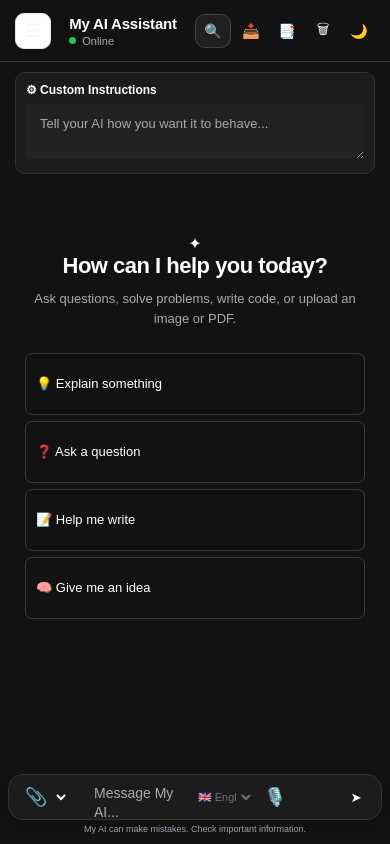
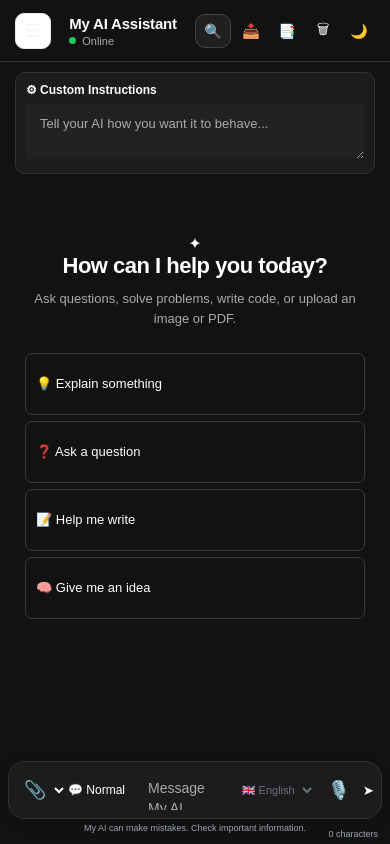
Before and after one commit to Khushi29-4/My-AI-Chatbot, a website: page public/index.html in a window 390 px wide. Drawn offline with nearby package versions, Linux system fonts and the light colour scheme.

Commit message:
Fix mobile theme menu and chat composer

```diff
--- a/public/style.css
+++ b/public/style.css
@@ -755,7 +755,7 @@ body {
     font-size: 13px;
 }
 
-.message.model :not(pre) > code {
+.message.model :not(pre)>code {
     background: #e5e7eb;
     color: #111827;
     padding: 2px 5px;
@@ -2611,15 +2611,11 @@ body.study-theme .chat-container {
 body.study-theme #chat-box {
     background-color: #f5f0e4;
     background-image:
-        linear-gradient(
-            rgba(120, 100, 70, 0.08) 1px,
-            transparent 1px
-        ),
-        linear-gradient(
-            90deg,
+        linear-gradient(rgba(120, 100, 70, 0.08) 1px,
+            transparent 1px),
+        linear-gradient(90deg,
             rgba(120, 100, 70, 0.05) 1px,
-            transparent 1px
-        );
+            transparent 1px);
     background-size: 28px 28px;
     color: #302a20;
 }
@@ -2661,15 +2657,11 @@ body.code-theme .chat-container {
 body.code-theme #chat-box {
     background-color: #edf2f7;
     background-image:
-        linear-gradient(
-            rgba(70, 90, 110, 0.07) 1px,
-            transparent 1px
-        ),
-        linear-gradient(
-            90deg,
+        linear-gradient(rgba(70, 90, 110, 0.07) 1px,
+            transparent 1px),
+        linear-gradient(90deg,
             rgba(70, 90, 110, 0.05) 1px,
-            transparent 1px
-        );
+            transparent 1px);
     background-size: 24px 24px;
     color: #1e293b;
 }
@@ -2750,10 +2742,8 @@ body.creative-theme .chat-container {
 body.creative-theme #chat-box {
     background-color: #f4edf9;
     background-image:
-        radial-gradient(
-            rgba(130, 90, 160, 0.08) 1px,
-            transparent 1px
-        );
+        radial-gradient(rgba(130, 90, 160, 0.08) 1px,
+            transparent 1px);
     background-size: 24px 24px;
     color: #34263f;
 }
@@ -3511,6 +3501,7 @@ body:not(.light-theme) #summary-btn:hover {
         height: 28px;
     }
 }
+
 /* =========================================================
    THEME-SPECIFIC INPUTS
    MESSAGE BAR + MESSAGE SEARCH + CUSTOM INSTRUCTIONS
@@ -3972,6 +3963,7 @@ body.interview-theme .input-area p {
 body.creative-theme .input-area p {
     color: #9784a2;
 }
+
 /* =========================================================
    SUGGESTION TEXT — MATCH MESSAGE BAR PLACEHOLDER
    ========================================================= */
@@ -3991,142 +3983,214 @@ body.interview-theme .suggestions button {
 body.creative-theme .suggestions button {
     color: #9b87a5 !important;
 }
-/* ================================
-   MOBILE ONLY LAYOUT FIX
-   ================================ */
-@media (max-width: 700px) {
-
-    /* ---------- Theme menu ---------- */
-    .theme-selector {
-        position: relative;
-    }
-
+
+/* =====================================================
+   MOBILE PROFESSIONAL FIX
+   Theme Menu + Message Composer
+   ===================================================== */
+
+@media (max-width: 768px) {
+
+    /* ================= THEME MENU ================= */
+
+    .theme-menu,
+    .theme-dropdown,
     #theme-menu {
-        position: absolute;
-        right: 0;
-        left: auto;
-        top: calc(100% + 8px);
-        width: 210px;
-        max-width: calc(100vw - 20px);
+        position: fixed !important;
+
+        top: 70px !important;
+        right: 8px !important;
+        left: auto !important;
+
+        width: 230px !important;
+        max-width: calc(100vw - 16px) !important;
+
+        padding: 8px 0 !important;
+
         box-sizing: border-box;
-        z-index: 9999;
-    }
-
-    #theme-menu button {
-        width: 100%;
+        z-index: 9999 !important;
+
+        text-align: left !important;
+
+        border-radius: 16px;
+        overflow: hidden;
+    }
+
+    /* Every theme option */
+    .theme-menu button,
+    .theme-dropdown button,
+    #theme-menu button,
+    .theme-menu a,
+    .theme-dropdown a,
+    #theme-menu a,
+    .theme-option {
+        width: 100% !important;
+
+        display: flex !important;
+        align-items: center !important;
+
+        justify-content: flex-start !important;
+
+        text-align: left !important;
+
+        padding: 11px 14px !important;
+        margin: 0 !important;
+
         box-sizing: border-box;
-    }
-
-
-    /* ---------- Complete message bar ---------- */
+
+        white-space: nowrap;
+    }
+
+
+    /* ================= MESSAGE BAR ================= */
+
     .input-area {
-        width: 100%;
+        position: fixed !important;
+
+        left: 0 !important;
+        right: 0 !important;
+        bottom: 0 !important;
+
+        width: 100% !important;
+
+        padding: 7px 8px 9px !important;
+
         box-sizing: border-box;
-        padding: 6px 8px 8px;
+
+        background: var(--bg-color, #fff);
+
+        z-index: 1000;
     }
 
     #chat-form {
-        width: 100%;
-        max-width: 100%;
-        min-width: 0;
+        width: 100% !important;
+        max-width: none !important;
+
+        min-height: 58px;
+
+        display: flex !important;
+        align-items: center !important;
+
+        gap: 4px !important;
+
+        padding: 6px 7px !important;
+
         box-sizing: border-box;
 
-        display: flex;
-        align-items: center;
-        flex-wrap: nowrap;
-        gap: 4px;
-
-        overflow: visible;
-    }
-
-    /* Attach */
-    .attach-wrapper,
-    .attach-btn {
-        flex: 0 0 auto;
-    }
-
-    .attach-btn {
-        width: 34px;
-        height: 34px;
-        padding: 0;
-    }
-
-    /* AI mode */
-    .ai-mode {
-        flex: 0 0 auto;
-    }
-
-    #ai-mode-select {
-        width: 34px;
-        max-width: 34px;
-        height: 34px;
-        padding: 0;
-        font-size: 0;
-    }
-
-    /* Keep the mode icon visible */
-    #ai-mode-select option {
-        font-size: 14px;
+        border-radius: 17px;
     }
 
     /* Message input */
     #user-input {
-        flex: 1 1 auto;
-        width: 0;
-        min-width: 0;
-        max-width: none;
-
-        font-size: 14px;
-        line-height: 1.3;
-
-        padding: 7px 6px;
+        flex: 1 1 auto !important;
+
+        width: auto !important;
+        min-width: 0 !important;
+
+        min-height: 40px !important;
+        max-height: 100px !important;
+
+        padding: 9px 5px !important;
+
         box-sizing: border-box;
-    }
-
-    /* Language */
-    #voice-language {
-        flex: 0 0 auto;
-        width: 62px;
-        min-width: 62px;
-        height: 34px;
-        padding: 0 2px;
-        font-size: 11px;
-    }
-
-    /* Microphone */
-    #voice-btn {
-        flex: 0 0 34px;
-        width: 34px;
-        height: 34px;
-        padding: 0;
-    }
-
-    /* Character count */
-    #message-count {
-        display: none;
-    }
-
-    /* Send */
-    .send-btn {
-        flex: 0 0 36px;
-        width: 36px;
-        min-width: 36px;
-        height: 36px;
-        padding: 0;
-
-        display: flex;
+
+        font-size: 14px !important;
+
+        border: none !important;
+        outline: none !important;
+    }
+
+    /* Attach button */
+    #attach-btn {
+        flex: 0 0 38px !important;
+
+        width: 38px !important;
+        height: 38px !important;
+
+        min-width: 38px !important;
+        min-height: 38px !important;
+
+        padding: 0 !important;
+        margin: 0 !important;
+
+        display: flex !important;
         align-items: center;
         justify-content: center;
 
-        position: relative;
-        z-index: 10;
-    }
-
-    /* Input hint */
-    .input-hint {
-        margin: 3px 0 0;
-        font-size: 9px;
-        text-align: center;
-        white-space: nowrap;
-    }
-}
+        box-sizing: border-box;
+    }
+
+    /* Send button */
+    #send-btn {
+        flex: 0 0 38px !important;
+
+        width: 38px !important;
+        height: 38px !important;
+
+        min-width: 38px !important;
+        min-height: 38px !important;
+
+        padding: 0 !important;
+        margin: 0 !important;
+
+        display: flex !important;
+        align-items: center;
+        justify-content: center;
+
+        box-sizing: border-box;
+    }
+
+    /* Prevent any composer button from being pushed out */
+    #chat-form button {
+        flex-shrink: 0 !important;
+        box-sizing: border-box;
+    }
+}
+@media (max-width: 768px) {
+
+    #chat-form {
+        display: flex !important;
+        align-items: center !important;
+        gap: 4px !important;
+    }
+
+    #user-input {
+        flex: 1 1 auto !important;
+        min-width: 0 !important;
+    }
+
+    /* Keep language selector + mic + send grouped together */
+    #chat-form .language-selector,
+    #chat-form .language-select,
+    #chat-form .language-dropdown {
+        margin-left: 0 !important;
+        margin-right: 0 !important;
+        flex-shrink: 0 !important;
+    }
+
+    #chat-form .voice-btn,
+    #chat-form #voice-btn,
+    #chat-form .mic-btn,
+    #chat-form #send-btn {
+        flex-shrink: 0 !important;
+        margin-left: 0 !important;
+        margin-right: 0 !important;
+    }
+
+    /* If language selector is a select element */
+    #chat-form select {
+        margin-left: 0 !important;
+        margin-right: 0 !important;
+        flex-shrink: 0 !important;
+    }
+
+    /* Keep the right-side controls tightly together */
+    #chat-form select + button,
+    #chat-form select ~ button {
+        margin-left: 0 !important;
+    }
+
+    #send-btn {
+        margin-left: 0 !important;
+    }
+}
```
